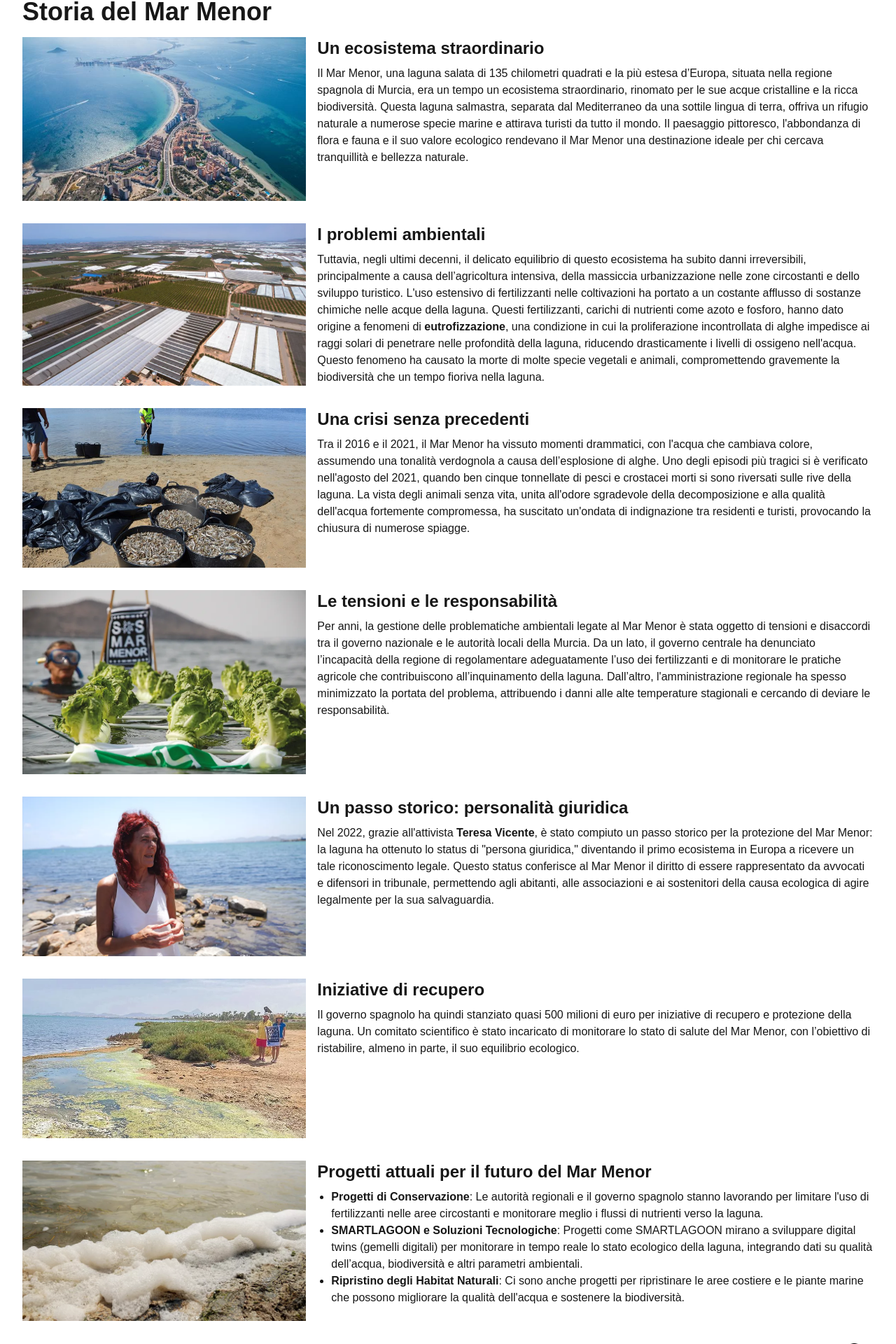
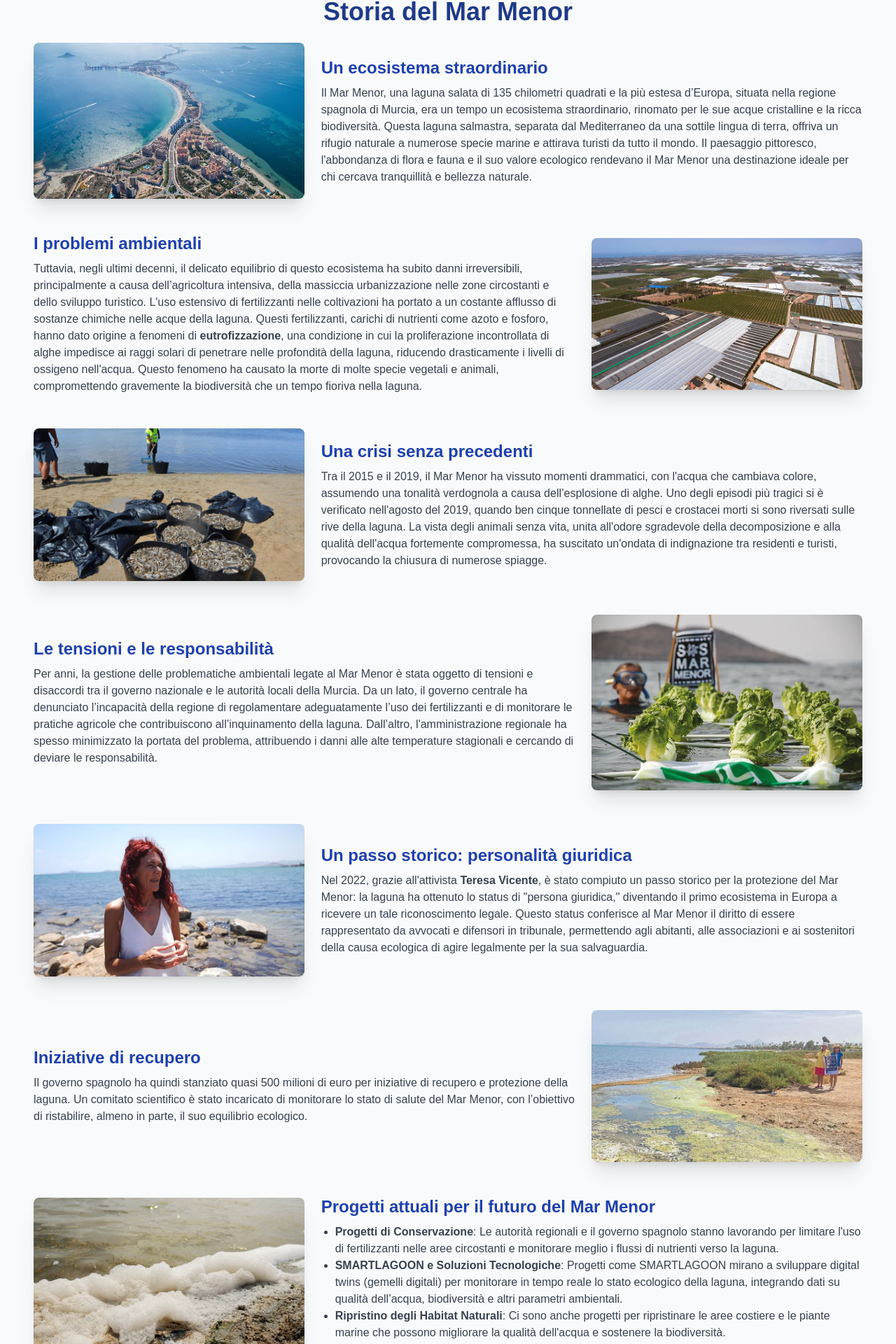
Before and after one commit to chiaradenardi/MarMenorProg, a Next.js app: page /about in a window 1280 px wide. Shown: the part 99-2019 px from the top of the page at 70% size. Built offline with nearby package versions, Linux system fonts and the light colour scheme.

Commit message:
about style added

```diff
--- a/app/about/page.tsx
+++ b/app/about/page.tsx
@@ -1,83 +1,103 @@
-
 import Image from 'next/image';
 import Link from 'next/link';
 
 const About = () => {
     return (
-        <div className="p-8">
-            <h1 className="text-4xl font-bold mb-4">Storia del Mar Menor</h1>
+        <div className="p-8 bg-gray-50">
+            <h1 className="text-4xl font-bold mb-6 text-center text-blue-900">Storia del Mar Menor</h1>
 
-            <div className="flex flex-col md:flex-row mb-8">
-                <img src="images/lagunaAlto.jpg" alt="Ecosistema del Mar Menor" className="w-full md:w-1/3 mb-4 md:mb-0 md:mr-4"/>
+            {/* Un ecosistema straordinario */}
+            <div className="flex flex-col md:flex-row mb-12 items-center hover:scale-105 transition-transform duration-300 px-4">
+                <div className="md:w-1/3 mb-4 md:mb-0 md:mr-6">
+                    <Image src="/images/lagunaAlto.jpg" alt="Ecosistema del Mar Menor" width={500} height={300} className="rounded-lg shadow-xl"/>
+                </div>
                 <div className="md:w-2/3">
-                    <h2 className="text-2xl font-semibold mb-2">Un ecosistema straordinario</h2>
-                    <p className="text-base">
+                    <h2 className="text-2xl font-semibold mb-2 text-blue-800">Un ecosistema straordinario</h2>
+                    <p className="text-base text-gray-700">
                     Il Mar Menor, una laguna salata di 135 chilometri quadrati e la più estesa d’Europa, situata nella regione spagnola di Murcia, era un tempo un ecosistema straordinario, rinomato per le sue acque cristalline e la ricca biodiversità. Questa laguna salmastra, separata dal Mediterraneo da una sottile lingua di terra, offriva un rifugio naturale a numerose specie marine e attirava turisti da tutto il mondo. Il paesaggio pittoresco, l'abbondanza di flora e fauna e il suo valore ecologico rendevano il Mar Menor una destinazione ideale per chi cercava tranquillità e bellezza naturale.
                     </p>
                 </div>
             </div>
 
-            <div className="flex flex-col md:flex-row mb-8">
-                <img src="images/terreniLaguna.jpg" alt="Problemi ambientali" className="w-full md:w-1/3 mb-4 md:mb-0 md:mr-4"/>
+            {/* I problemi ambientali */}
+            <div className="flex flex-col md:flex-row-reverse mb-12 items-center hover:scale-105 transition-transform duration-300 px-4">
+                <div className="md:w-1/3 mb-4 md:mb-0 md:ml-6">
+                    <Image src="/images/terreniLaguna.jpg" alt="Problemi ambientali" width={500} height={300} className="rounded-lg shadow-xl"/>
+                </div>
                 <div className="md:w-2/3">
-                    <h2 className="text-2xl font-semibold mb-2">I problemi ambientali</h2>
-                    <p className="text-base">
+                    <h2 className="text-2xl font-semibold mb-2 text-blue-800">I problemi ambientali</h2>
+                    <p className="text-base text-gray-700">
                     Tuttavia, negli ultimi decenni, il delicato equilibrio di questo ecosistema ha subito danni irreversibili, principalmente a causa dell’agricoltura intensiva, della massiccia urbanizzazione nelle zone circostanti e dello sviluppo turistico. L'uso estensivo di fertilizzanti nelle coltivazioni ha portato a un costante afflusso di sostanze chimiche nelle acque della laguna. Questi fertilizzanti, carichi di nutrienti come azoto e fosforo, hanno dato origine a fenomeni di <span className="font-bold">eutrofizzazione</span>, una condizione in cui la proliferazione incontrollata di alghe impedisce ai raggi solari di penetrare nelle profondità della laguna, riducendo drasticamente i livelli di ossigeno nell'acqua. Questo fenomeno ha causato la morte di molte specie vegetali e animali, compromettendo gravemente la biodiversità che un tempo fioriva nella laguna.
                     </p>
                 </div>
             </div>
 
-            <div className="flex flex-col md:flex-row mb-8">
-                <img src="images/pesciLaguna.jpg" alt="Crisi ambientale" className="w-full md:w-1/3 mb-4 md:mb-0 md:mr-4"/>
+            {/* Una crisi senza precedenti */}
+            <div className="flex flex-col md:flex-row mb-12 items-center hover:scale-105 transition-transform duration-300 px-4">
+                <div className="md:w-1/3 mb-4 md:mb-0 md:mr-6">
+                    <Image src="/images/pesciLaguna.jpg" alt="Crisi ambientale" width={500} height={300} className="rounded-lg shadow-xl"/>
+                </div>
                 <div className="md:w-2/3">
-                    <h2 className="text-2xl font-semibold mb-2">Una crisi senza precedenti</h2>
-                    <p className="text-base">
-                    Tra il 2016 e il 2021, il Mar Menor ha vissuto momenti drammatici, con l'acqua che cambiava colore, assumendo una tonalità verdognola a causa dell’esplosione di alghe. Uno degli episodi più tragici si è verificato nell'agosto del 2021, quando ben cinque tonnellate di pesci e crostacei morti si sono riversati sulle rive della laguna. La vista degli animali senza vita, unita all'odore sgradevole della decomposizione e alla qualità dell'acqua fortemente compromessa, ha suscitato un'ondata di indignazione tra residenti e turisti, provocando la chiusura di numerose spiagge.
+                    <h2 className="text-2xl font-semibold mb-2 text-blue-800">Una crisi senza precedenti</h2>
+                    <p className="text-base text-gray-700">
+                    Tra il 2015 e il 2019, il Mar Menor ha vissuto momenti drammatici, con l'acqua che cambiava colore, assumendo una tonalità verdognola a causa dell’esplosione di alghe. Uno degli episodi più tragici si è verificato nell'agosto del 2019, quando ben cinque tonnellate di pesci e crostacei morti si sono riversati sulle rive della laguna. La vista degli animali senza vita, unita all'odore sgradevole della decomposizione e alla qualità dell'acqua fortemente compromessa, ha suscitato un'ondata di indignazione tra residenti e turisti, provocando la chiusura di numerose spiagge.
                     </p>
                 </div>
             </div>
 
-            <div className="flex flex-col md:flex-row mb-8">
-                <img src="images/proteste.jpg" alt="Tensioni e responsabilità" className="w-full md:w-1/3 mb-4 md:mb-0 md:mr-4"/>
+            {/* Le tensioni e le responsabilità */}
+            <div className="flex flex-col md:flex-row-reverse mb-12 items-center hover:scale-105 transition-transform duration-300 px-4">
+                <div className="md:w-1/3 mb-4 md:mb-0 md:ml-6">
+                    <Image src="/images/proteste.jpg" alt="Tensioni e responsabilità" width={500} height={300} className="rounded-lg shadow-xl"/>
+                </div>
                 <div className="md:w-2/3">
-                    <h2 className="text-2xl font-semibold mb-2">Le tensioni e le responsabilità</h2>
-                    <p className="text-base">
+                    <h2 className="text-2xl font-semibold mb-2 text-blue-800">Le tensioni e le responsabilità</h2>
+                    <p className="text-base text-gray-700">
                     Per anni, la gestione delle problematiche ambientali legate al Mar Menor è stata oggetto di tensioni e disaccordi tra il governo nazionale e le autorità locali della Murcia. Da un lato, il governo centrale ha denunciato l’incapacità della regione di regolamentare adeguatamente l’uso dei fertilizzanti e di monitorare le pratiche agricole che contribuiscono all’inquinamento della laguna. Dall’altro, l'amministrazione regionale ha spesso minimizzato la portata del problema, attribuendo i danni alle alte temperature stagionali e cercando di deviare le responsabilità.
                     </p>
                 </div>
             </div>
 
-            <div className="flex flex-col md:flex-row mb-8">
-                <img src="images/teresaVicente.jpg" alt="Personalità giuridica" className="w-full md:w-1/3 mb-4 md:mb-0 md:mr-4"/>
+            {/* Un passo storico: personalità giuridica */}
+            <div className="flex flex-col md:flex-row mb-12 items-center hover:scale-105 transition-transform duration-300 px-4">
+                <div className="md:w-1/3 mb-4 md:mb-0 md:mr-6">
+                    <Image src="/images/teresaVicente.jpg" alt="Personalità giuridica" width={500} height={300} className="rounded-lg shadow-xl"/>
+                </div>
                 <div className="md:w-2/3">
-                    <h2 className="text-2xl font-semibold mb-2">Un passo storico: personalità giuridica</h2>
-                    <p className="text-base">
+                    <h2 className="text-2xl font-semibold mb-2 text-blue-800">Un passo storico: personalità giuridica</h2>
+                    <p className="text-base text-gray-700">
                     Nel 2022, grazie all'attivista <span className="font-bold">Teresa Vicente</span>, è stato compiuto un passo storico per la protezione del Mar Menor: la laguna ha ottenuto lo status di "persona giuridica," diventando il primo ecosistema in Europa a ricevere un tale riconoscimento legale. Questo status conferisce al Mar Menor il diritto di essere rappresentato da avvocati e difensori in tribunale, permettendo agli abitanti, alle associazioni e ai sostenitori della causa ecologica di agire legalmente per la sua salvaguardia.
                     </p>
                 </div>
             </div>
 
-            <div className="flex flex-col md:flex-row mb-8">
-                <img src="images/attivisti.jpg" alt="Iniziative di recupero" className="w-full md:w-1/3 mb-4 md:mb-0 md:mr-4"/>
+            {/* Iniziative di recupero */}
+            <div className="flex flex-col md:flex-row-reverse mb-12 items-center hover:scale-105 transition-transform duration-300 px-4">
+                <div className="md:w-1/3 mb-4 md:mb-0 md:ml-6">
+                    <Image src="/images/attivisti.jpg" alt="Iniziative di recupero" width={500} height={300} className="rounded-lg shadow-xl"/>
+                </div>
                 <div className="md:w-2/3">
-                    <h2 className="text-2xl font-semibold mb-2">Iniziative di recupero</h2>
-                    <p className="text-base">
-                    Il governo spagnolo ha quindi stanziato quasi 500 milioni di euro per iniziative di recupero e protezione della laguna. Un comitato scientifico è stato incaricato di monitorare lo stato di salute del Mar Menor, con l’obiettivo di ristabilire, almeno in parte, il suo equilibrio ecologico.
-                    </p>
+                    <h2 className="text-2xl font-semibold mb-2 text-blue-800">Iniziative di recupero</h2>
+                    <p className="text-base text-gray-700">
+                    Il governo spagnolo ha quindi stanziato quasi 500 milioni di euro per iniziative di recupero e protezione della laguna. Un comitato scientifico è stato incaricato di monitorare lo stato di salute del Mar Menor, con l’obiettivo di ristabilire, almeno in parte, il suo equilibrio ecologico.                    </p>
                 </div>
             </div>
 
-            <div className="flex flex-col md:flex-row mb-8">
-                <img src="images/litoraleLaguna.jpg" alt="Progetti attuali per il futuro" className="w-full md:w-1/3 mb-4 md:mb-0 md:mr-4"/>
+            {/* Progetti attuali per il futuro */}
+            <div className="flex flex-col md:flex-row mb-12 items-center hover:scale-105 transition-transform duration-300 px-4">
+                <div className="md:w-1/3 mb-4 md:mb-0 md:mr-6">
+                    <Image src="/images/litoraleLaguna.jpg" alt="Progetti attuali per il futuro" width={500} height={300} className="rounded-lg shadow-xl"/>
+                </div>
                 <div className="md:w-2/3">
-                    <h2 className="text-2xl font-semibold mb-2">Progetti attuali per il futuro del Mar Menor</h2>
-                    <ul className="list-disc pl-5 mb-4">
+                    <h2 className="text-2xl font-semibold mb-2 text-blue-800">Progetti attuali per il futuro del Mar Menor</h2>
+                    <ul className="list-disc pl-5 mb-4 text-gray-700">
                         <li><span className="font-bold">Progetti di Conservazione</span>: Le autorità regionali e il governo spagnolo stanno lavorando per limitare l'uso di fertilizzanti nelle aree circostanti e monitorare meglio i flussi di nutrienti verso la laguna.</li>
-                        <li><span className="font-bold">SMARTLAGOON e Soluzioni Tecnologiche</span>: Progetti come SMARTLAGOON mirano a sviluppare digital twins (gemelli digitali) per monitorare in tempo reale lo stato ecologico della laguna, integrando dati su qualità dell’acqua, biodiversità e altri parametri ambientali.</li>
+                        <li><span className="font-bold">SMARTLAGOON e Soluzioni Tecnologiche</span>:  Progetti come SMARTLAGOON mirano a sviluppare digital twins (gemelli digitali) per monitorare in tempo reale lo stato ecologico della laguna, integrando dati su qualità dell’acqua, biodiversità e altri parametri ambientali.</li>
                         <li><span className="font-bold">Ripristino degli Habitat Naturali</span>: Ci sono anche progetti per ripristinare le aree costiere e le piante marine che possono migliorare la qualità dell'acqua e sostenere la biodiversità.</li>
                     </ul>
                 </div>
             </div>
+
             {/* Logo ChatGPT cliccabile */}
             <div className="mt-6 flex justify-end">
                 <Link href="/chatbot">
--- a/app/components/footer.tsx
+++ b/app/components/footer.tsx
@@ -10,7 +10,7 @@ export default function Footer() {
         {/* Colonna sinistra con progetto smartlagoon */}
         <div className="max-w-sm flex items-center space-x-4">
             <div>
-                <h2 className="text-2xl font-bold text-blue-700">SmartLagoon</h2>
+                <h2 className="text-2xl font-bold text-blue-700">SMARTLAGOON</h2>
                 <p className="mt-2 text-sm">
                     Innovative modelling approaches for predicting Socio-environMental
                     evolution in highly anthRopized coastal LAGOONS.
--- a/app/components/navbar.tsx
+++ b/app/components/navbar.tsx
@@ -9,7 +9,7 @@ export default function Navbar() {
 
   return (
     <header className="flex justify-between items-center px-8 py-4 bg-white shadow-md">
-      <h1 className="text-2xl font-bold text-blue-600">SmartLagoon</h1>
+      <h1 className="text-2xl font-bold text-blue-600">SMARTLAGOON</h1>
       <nav className="flex space-x-6">
         <Link
           href="/"
```
Also changed, not shown: app/components/disclaimer.tsx (deleted, +0 -38 lines).
